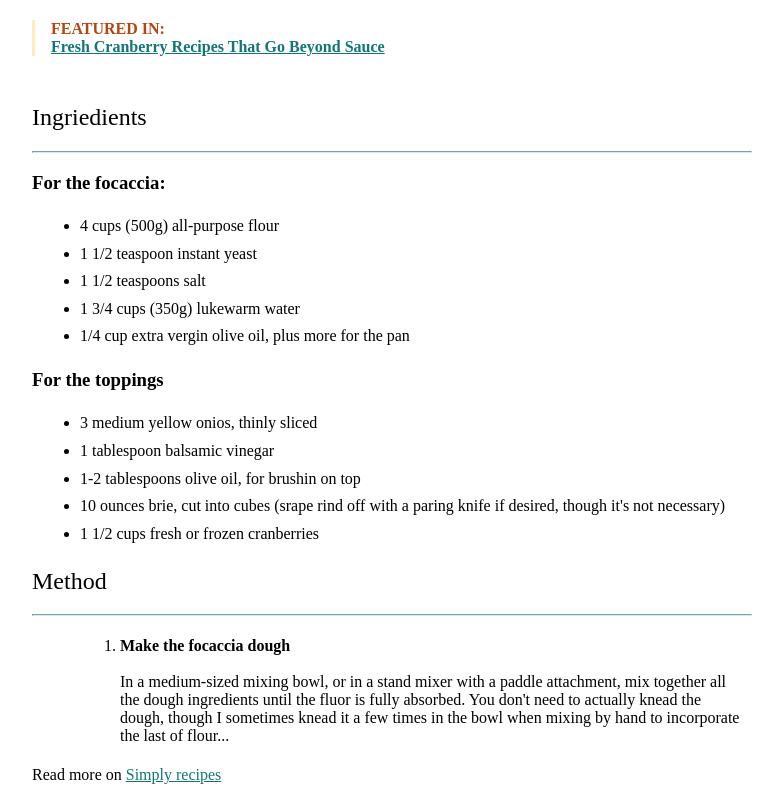
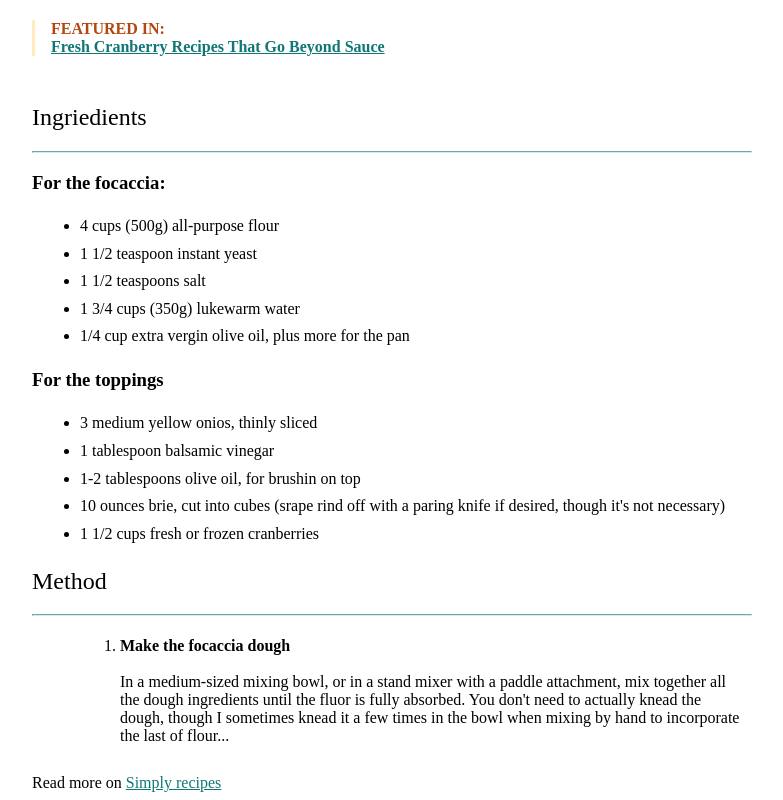
Before and after one commit to PaoloPascucci/U1-W1-D3, a plain HTML site: page index.html in a window 1280 px wide. Shown: the part 898-1698 px from the top of the page, without its empty margins (248-1031 px from the left). Drawn offline with Linux system fonts and the light colour scheme.

Commit message:
Add footer space

```diff
--- a/assets/css/style.css
+++ b/assets/css/style.css
@@ -12,7 +12,9 @@ footer {
   margin-left: auto;
   margin-right: auto;
 }
-
+footer{
+  padding: 0.5rem;
+}
 .recipe,
 footer {
   text-align: start;
```
